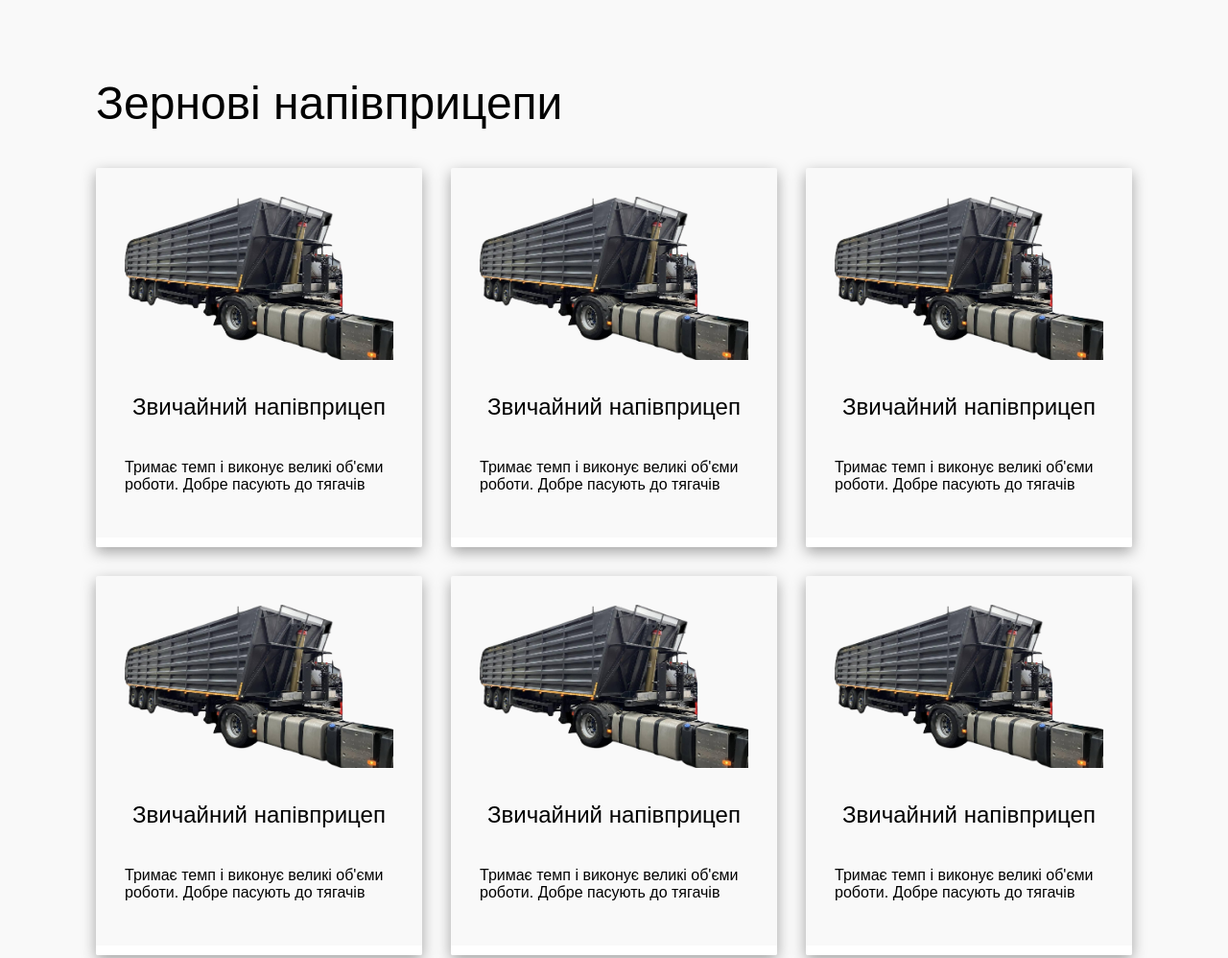
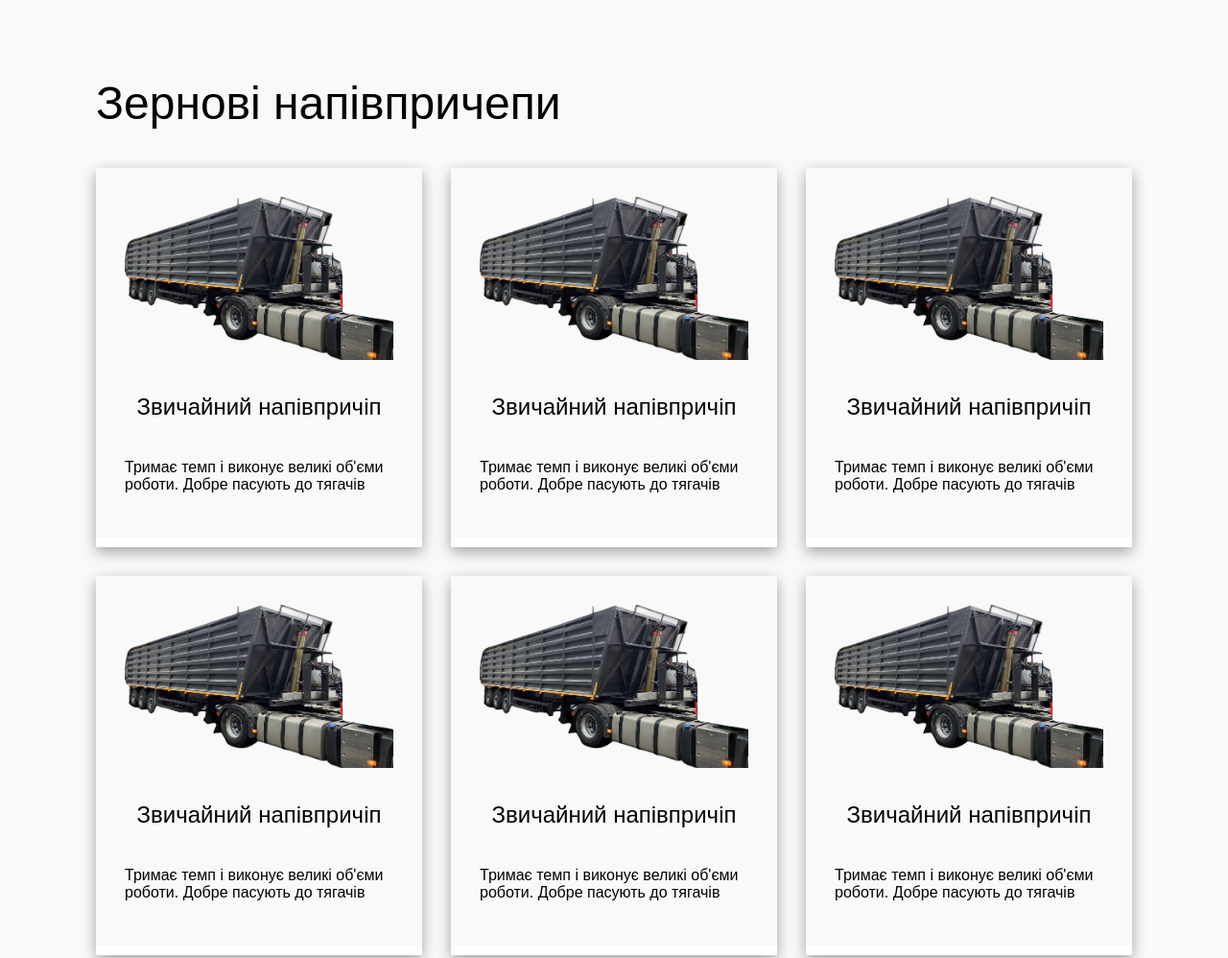
Before and after one commit to ImperatorNeron/test2.github.io, a plain HTML site: page Poduct-template.html in a window 1280 px wide. Shown: the part 570-1568 px from the top of the page at 96% size. Drawn offline with Linux system fonts and the light colour scheme.

Commit message:
rewrite words

```diff
--- a/Poduct-template.html
+++ b/Poduct-template.html
@@ -58,17 +58,17 @@
     </header>
     <div class="main">
         <div class="photo">
-            <div class="main-title">Зернові напівпричіпи</div>
+            <div class="main-title">Зернові напівпричепи</div>
         </div>
         <div class="cards-container">
-            <div class="cards-container-title">Зернові напівприцепи</div>
+            <div class="cards-container-title">Зернові напівпричепи</div>
             <div class="cards">
                 <a href="about_semi_trailer.html" class="card">
                     <img src="photos/photo_5312459905170523889_y-removebg-preview.png" class="card-photo">
                     <!-- Додати зірочку -->
                     </img>
                     <div class="card-content">
-                        <div class="card-title">Звичайний напівприцеп</div>
+                        <div class="card-title">Звичайний напівпричіп</div>
                         <div class="card-mini-text">Тримає темп і виконує великі об'єми роботи. Добре пасують до тягачів
                         </div>
                     </div>
@@ -78,7 +78,7 @@
                     <!-- Додати зірочку -->
                     </img>
                     <div class="card-content">
-                        <div class="card-title">Звичайний напівприцеп</div>
+                        <div class="card-title">Звичайний напівпричіп</div>
                         <div class="card-mini-text">Тримає темп і виконує великі об'єми роботи. Добре пасують до тягачів
                         </div>
                     </div>
@@ -88,7 +88,7 @@
                     <!-- Додати зірочку -->
                     </img>
                     <div class="card-content">
-                        <div class="card-title">Звичайний напівприцеп</div>
+                        <div class="card-title">Звичайний напівпричіп</div>
                         <div class="card-mini-text">Тримає темп і виконує великі об'єми роботи. Добре пасують до тягачів
                         </div>
                     </div>
@@ -98,7 +98,7 @@
                     <!-- Додати зірочку -->
                     </img>
                     <div class="card-content">
-                        <div class="card-title">Звичайний напівприцеп</div>
+                        <div class="card-title">Звичайний напівпричіп</div>
                         <div class="card-mini-text">Тримає темп і виконує великі об'єми роботи. Добре пасують до тягачів
                         </div>
                     </div>
@@ -108,7 +108,7 @@
                     <!-- Додати зірочку -->
                     </img>
                     <div class="card-content">
-                        <div class="card-title">Звичайний напівприцеп</div>
+                        <div class="card-title">Звичайний напівпричіп</div>
                         <div class="card-mini-text">Тримає темп і виконує великі об'єми роботи. Добре пасують до тягачів
                         </div>
                     </div>
@@ -118,7 +118,7 @@
                     <!-- Додати зірочку -->
                     </img>
                     <div class="card-content">
-                        <div class="card-title">Звичайний напівприцеп</div>
+                        <div class="card-title">Звичайний напівпричіп</div>
                         <div class="card-mini-text">Тримає темп і виконує великі об'єми роботи. Добре пасують до тягачів
                         </div>
                     </div>
@@ -128,7 +128,7 @@
                     <!-- Додати зірочку -->
                     </img>
                     <div class="card-content">
-                        <div class="card-title">Звичайний напівприцеп</div>
+                        <div class="card-title">Звичайний напівпричіп</div>
                         <div class="card-mini-text">Тримає темп і виконує великі об'єми роботи. Добре пасують до тягачів
                         </div>
                     </div>
@@ -138,7 +138,7 @@
                     <!-- Додати зірочку -->
                     </img>
                     <div class="card-content">
-                        <div class="card-title">Звичайний напівприцеп</div>
+                        <div class="card-title">Звичайний напівпричіп</div>
                         <div class="card-mini-text">Тримає темп і виконує великі об'єми роботи. Добре пасують до тягачів
                         </div>
                     </div>
```
